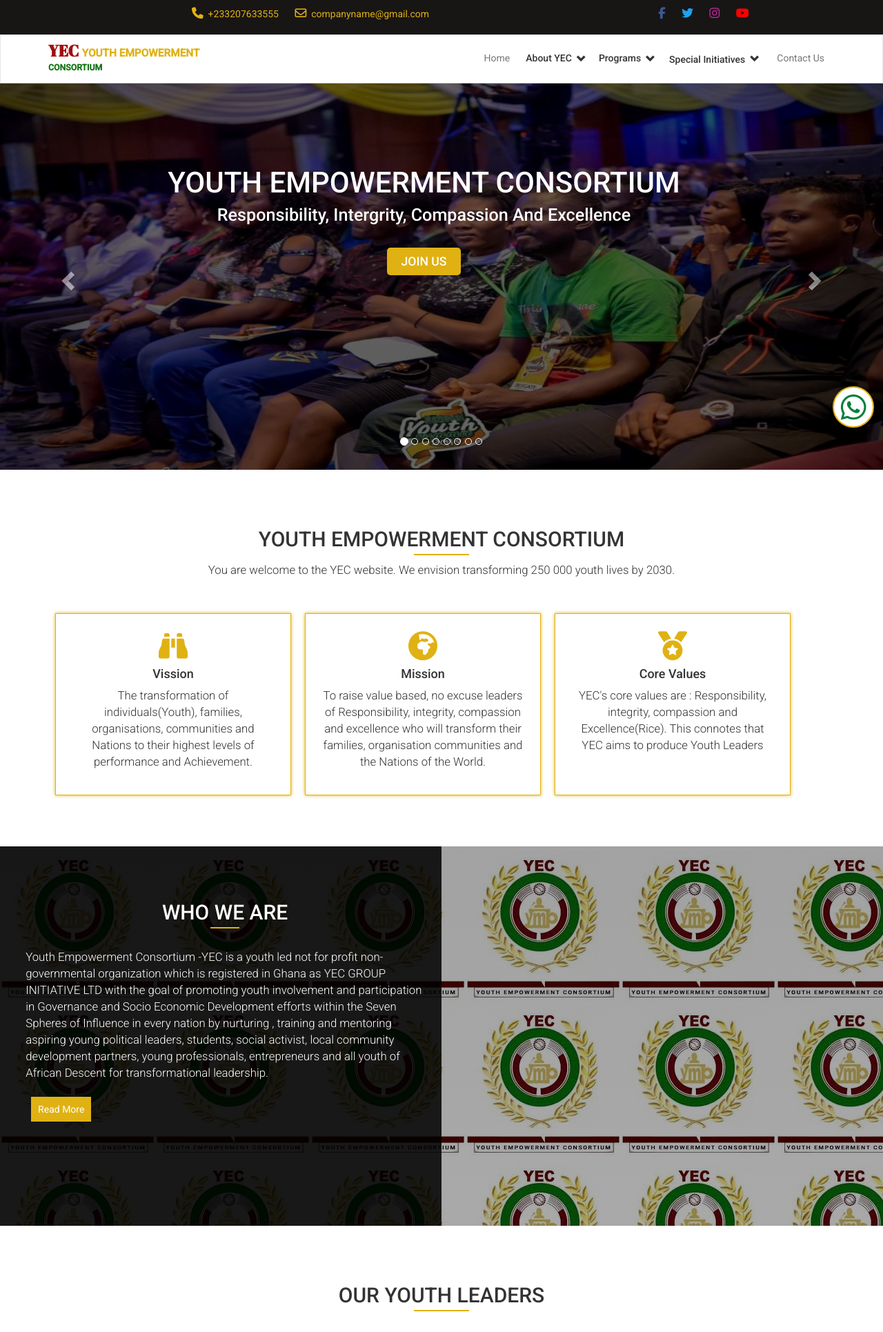
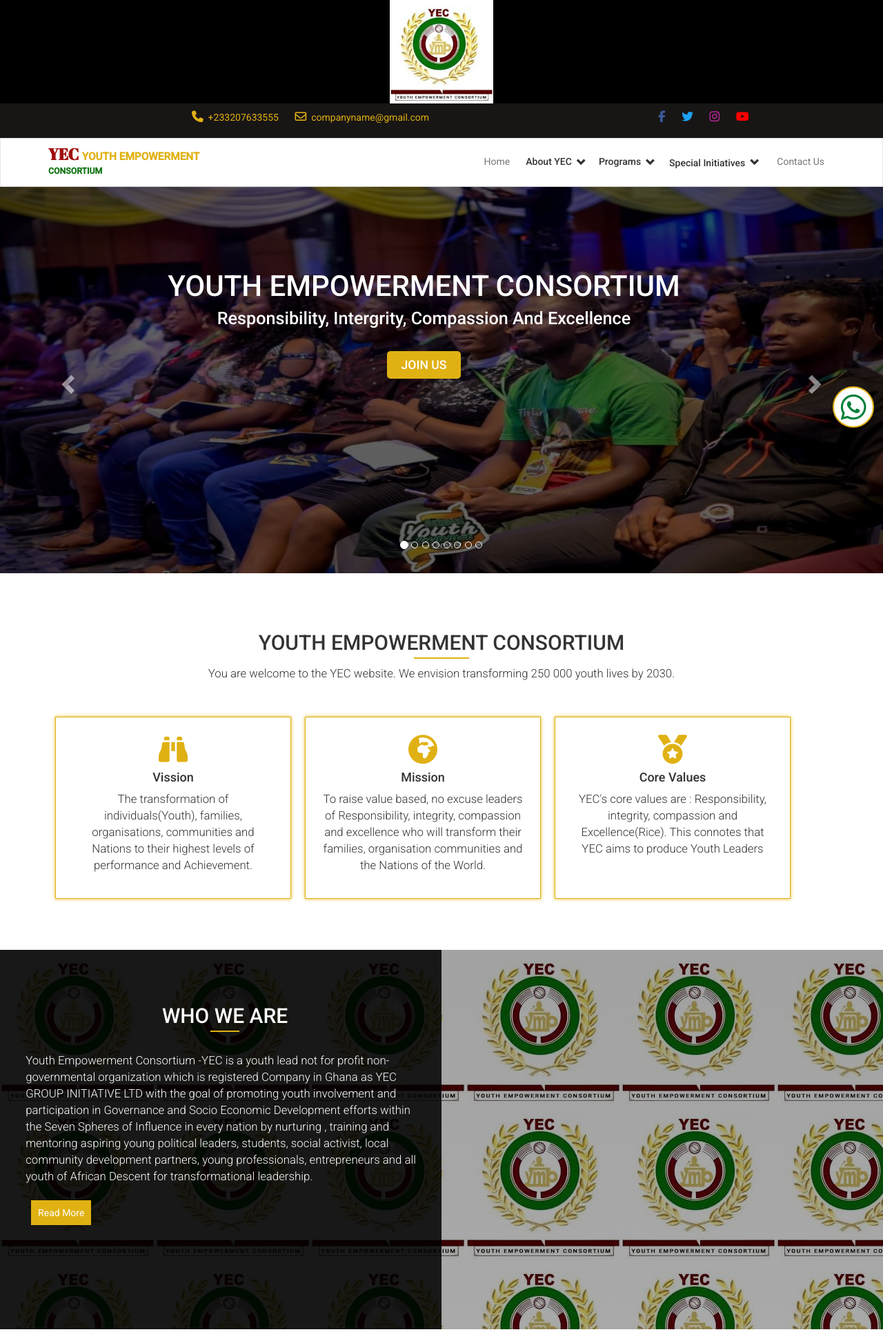
Before and after one commit to Danny-Quan/Danny-Quan, a PHP site: page / in a window 1280 px wide. Shown: the top 1931 px of the page at 69% size. Run offline with PHP 8.4, Linux system fonts and the light colour scheme; some libraries are stand-ins or nearby versions.

Commit message:
Update index.php

```diff
--- a/index.php
+++ b/index.php
@@ -18,6 +18,9 @@
     <link rel="stylesheet" href="vendors/swiper.js/swiper-bundle.min.css"/>
 </head>
 <body>
+  <div class="after_header_before text-center" style="background-color:#000;">
+    <img src="resources/img/our_team/logo.jpeg" width="150px" height="150px" alt="logo">
+  </div>
     <div class="after_header">
         <div class="container">
 <div class="header_credentials">
@@ -173,7 +176,7 @@ include_once("header.php");
             <div class="text">
         <h2 class="text-uppercase text-center">Who we are</h2>
 <p>
-Youth Empowerment Consortium -YEC is a youth led not for profit non-governmental organization which is registered in Ghana as YEC GROUP INITIATIVE LTD with the goal of promoting youth involvement and participation in Governance and Socio Economic Development efforts within the Seven Spheres of Influence in every nation by nurturing , training and mentoring aspiring young political leaders, students, social activist, local community development partners, young professionals, entrepreneurs and all youth of African Descent for transformational leadership.
+Youth Empowerment Consortium -YEC is a youth lead not for profit non-governmental organization which is registered Company in Ghana as YEC GROUP INITIATIVE LTD with the goal of promoting youth involvement and participation in Governance and Socio Economic Development efforts within the Seven Spheres of Influence in every nation by nurturing , training and mentoring aspiring young political leaders, students, social activist, local community development partners, young professionals, entrepreneurs and all youth of African Descent for transformational leadership.
 </p>
 <a href="about_us.php" class="btn_read_more">Read More</a>
 </div>
@@ -302,7 +305,7 @@ Youth Empowerment Consortium -YEC is a youth led not for profit non-governmental
     <div>
         <h2 class="text-uppercase text-center">why join us</h2>
         <p class="text-center">
-       Africa must rise to its destiny and that requires the effort of all of Us.
+        Africa must rise to its destiny and that requires the effort of all of Us
                   </p>
     </div>
     <div class="why_join">
```
